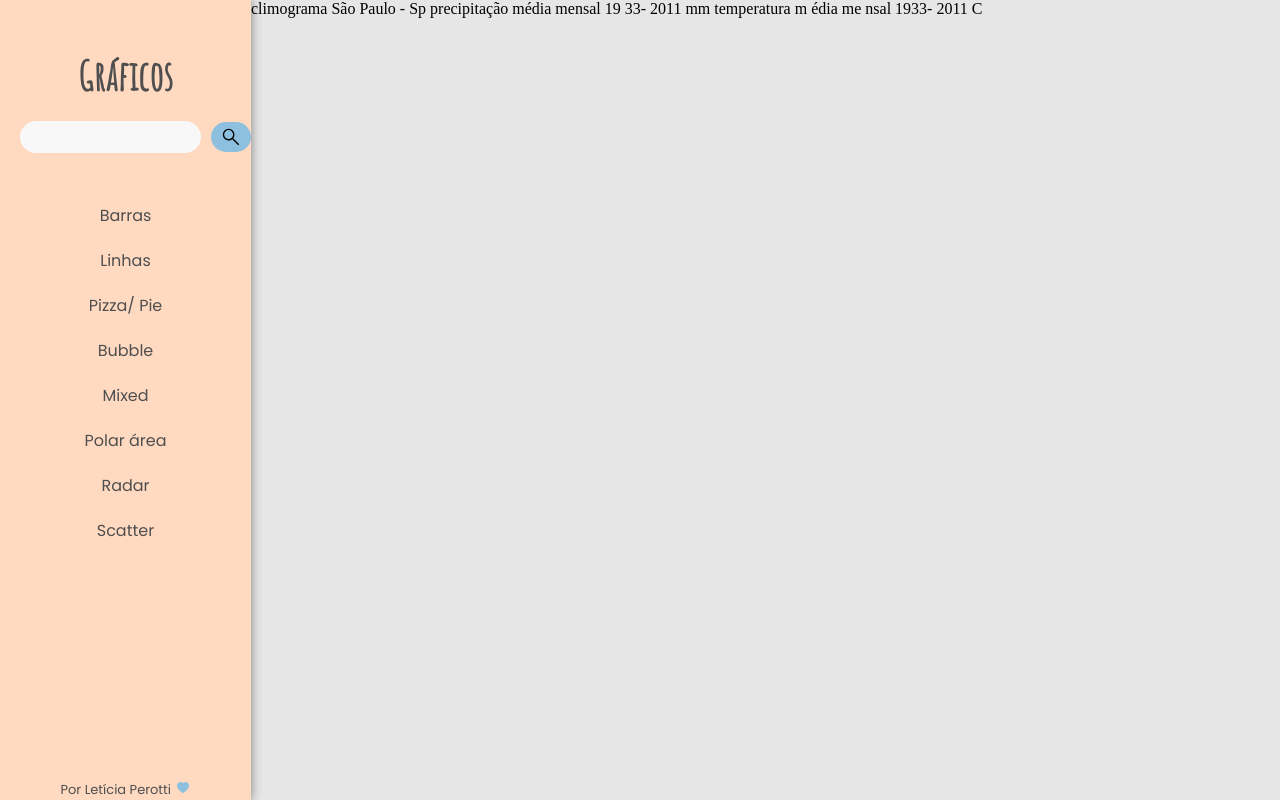
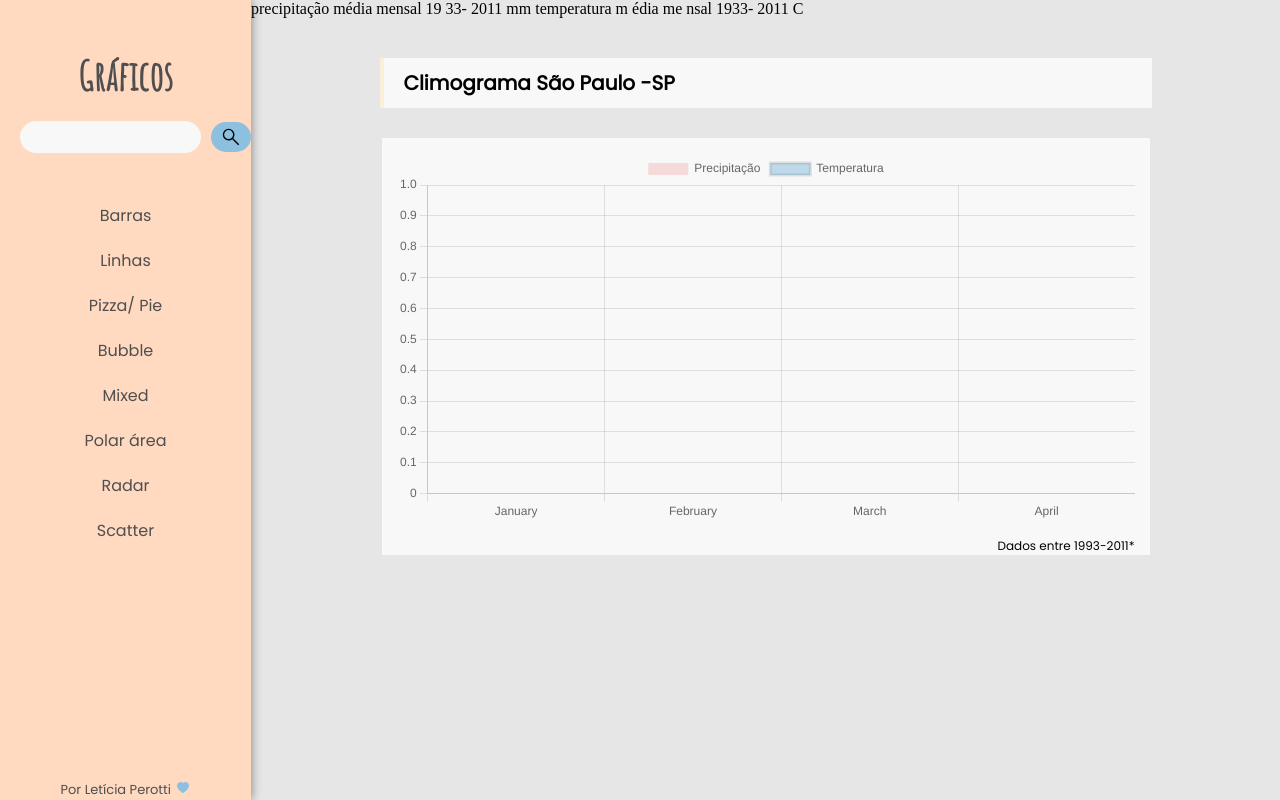
Before and after one commit to leticia-perotti/Charts.JS, an Angular app: page /inicial/mixed in a window 1280 px wide. Built offline with nearby package versions, Linux system fonts and the light colour scheme; data requests are answered from the project's data file.

Commit message:
html e css

```diff
--- a/src/app/graficos/graficos.service.ts
+++ b/src/app/graficos/graficos.service.ts
@@ -36,4 +36,12 @@ export class GraficosService {
   aplicacoes(){
     return this.http.get(this.local+"aplicacoes")
   }
+
+  precipitacaoclimograma(){
+    return this.http.get(this.local+"precipitacaoclimograma")
+  }
+
+  temperaturaclimigrama(){
+    return this.http.get(this.local+"temperaturaclimigrama")
+  }
 }
--- a/src/app/graficos/mixed/mixed.component.html
+++ b/src/app/graficos/mixed/mixed.component.html
@@ -1,6 +1,3 @@
-climograma
-São Paulo -
-Sp
 
 precipitação média mensal
 19
@@ -13,3 +10,14 @@ nsal
 1933-
 2011
  C
+
+ <body>
+  <div class="title">
+    <h3>Climograma São Paulo -SP</h3>
+  </div>
+  <div class="chart">
+    <canvas id="myChart"></canvas>
+    <footer>Dados entre 1993-2011*</footer>
+  </div>
+
+</body>
--- a/src/app/graficos/mixed/mixed.component.scss
+++ b/src/app/graficos/mixed/mixed.component.scss
@@ -0,0 +1,35 @@
+body{
+  display: flex;
+  flex-direction: column;
+  align-items: center;
+  gap: 30px;
+
+  .title{
+    margin-top: 5vh;
+    width: 60vw;
+    background-color: var(--branco);
+    border-left: 4px solid var(--bege);
+    padding-top:10px;
+    padding-bottom:10px;
+
+    h3{
+      font-family: 'Poppins', sans-serif;
+      font-size: 20px;
+      margin-left: 20px;
+    }
+  }
+  .chart{
+    width: 60vw;
+    background-color: var(--branco);
+
+    canvas{
+      margin: 15px
+    }
+    footer{
+      font-family: 'Poppins', sans-serif;
+      font-size: 12px;
+      text-align: end;
+      padding-right: 15px;
+    }
+  }
+}
--- a/src/app/graficos/mixed/mixed.component.ts
+++ b/src/app/graficos/mixed/mixed.component.ts
@@ -1,4 +1,6 @@
 import { Component, OnInit } from '@angular/core';
+import { Chart, registerables } from 'chart.js';
+import { GraficosService } from '../graficos.service';
 
 @Component({
   selector: 'app-mixed',
@@ -7,9 +9,72 @@ import { Component, OnInit } from '@angular/core';
 })
 export class MixedComponent implements OnInit {
 
-  constructor() { }
+  rows : any[] = []
+  labels: any[] = []
+  dado1: any[] = []
+  dado2: any[] = []
+
+  constructor(private service: GraficosService) {
+    Chart.register(...registerables);
+  }
 
   ngOnInit(): void {
+    this.listar()
+  }
+
+  buscaPrecipitacao(): any[]{
+    this.service.precipitacaoclimograma().subscribe((dados: any) =>{
+      return dados
+    })
+    return []
+  }
+
+  buscaTemperatura(){
+    this.service.temperaturaclimigrama().subscribe((dados: any) =>{
+      return dados
+    })
+    return []
+  }
+
+  async listar(){
+
+    this.dado1 = await this.buscaPrecipitacao();
+    this.dado2 = await this.buscaTemperatura();
+    var myChart = new Chart("myChart", {
+      type: 'line',
+      data: {
+        labels: ['January', 'February', 'March', 'April'],
+        datasets:[{
+          type : 'bar',
+          label: "Precipitação",
+          data : this.buscaPrecipitacao(),
+          backgroundColor: "#F4BFBF8a"
+        },
+        {
+          type: 'line',
+          label: "Temperatura",
+          data : this.buscaTemperatura(),
+          fill: true,
+          backgroundColor: "#8CC0DE8a"
+        },
+
+      ],
+
+      }
+    });
+  }
+
+  extractLabel(){
+    this.rows.map((row:any) => {
+      this.labels.push(row.mes)
+    })
+  }
+  extractDataset(){
+    this.rows.map((row:any) => {
+      this.dado1.push(row.dado1)
+      this.dado2.push(row.dado2)
+
+    })
   }
 
 }
```
